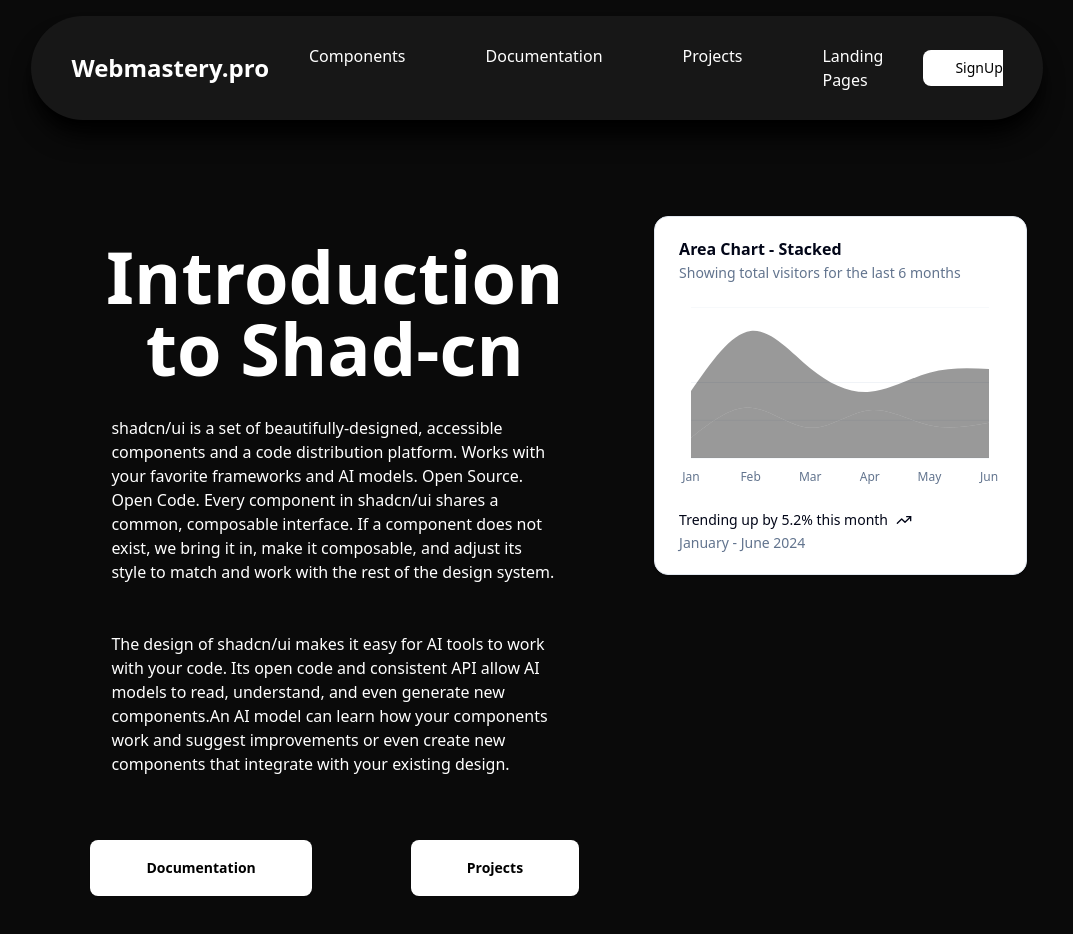
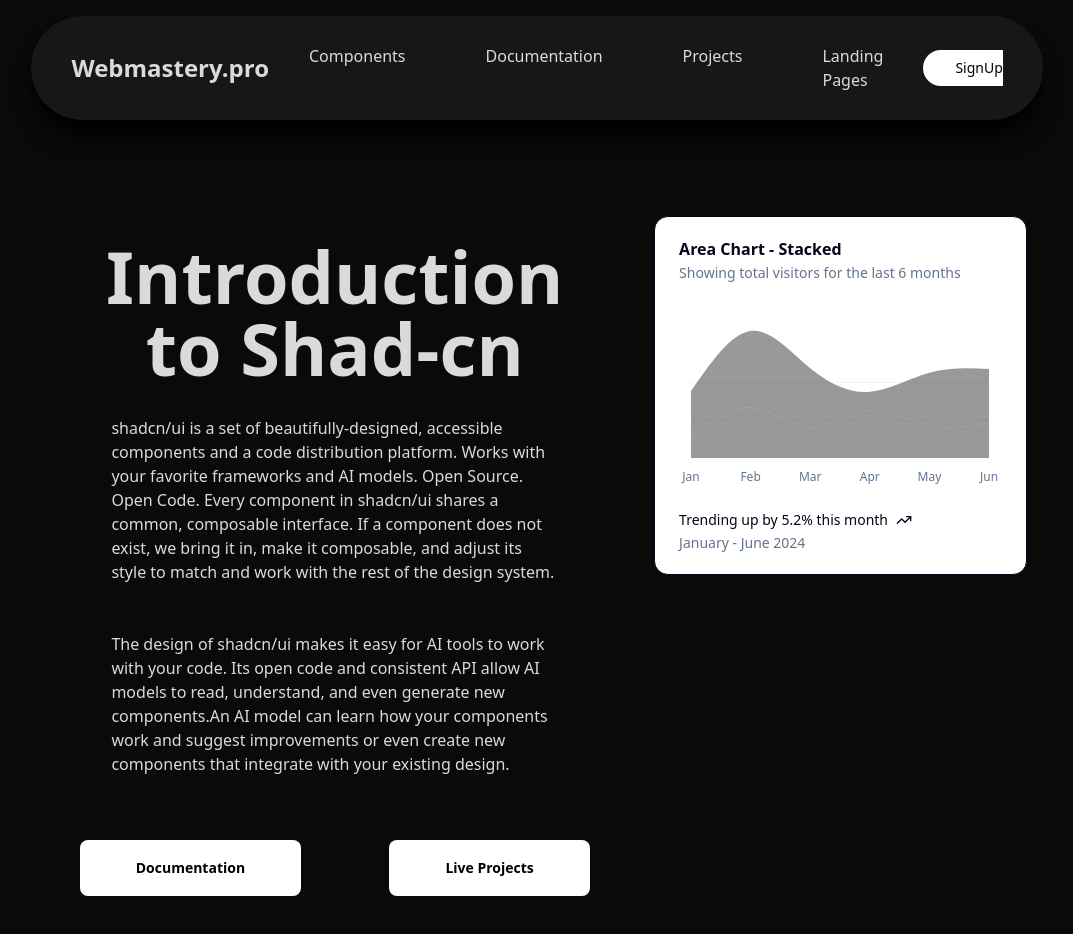
Before and after one commit to Hilal-11/shad-cn, a React (Vite) app: page / in a window 1280 px wide. Shown: the top 934 px of the page, without its empty margins (103-1176 px from the left). Built offline with nearby package versions, Linux system fonts and the light colour scheme.

Commit message:
shadcn ui theme frustration

```diff
--- a/package.json
+++ b/package.json
@@ -18,6 +18,7 @@
     "lucide-react": "^0.479.0",
     "react": "^19.0.0",
     "react-dom": "^19.0.0",
+    "react-icons": "^5.5.0",
     "recharts": "^2.15.1",
     "tailwind-merge": "^3.0.2",
     "tailwindcss": "^4.0.12",
--- a/src/App.jsx
+++ b/src/App.jsx
@@ -4,11 +4,11 @@
 function App() {
   return (
     <div className="bg-neutral-950 min-h-svh py-2 lg:py-4 px-2">
-      <div className="flex justify-center py-5 bg-neutral-900 rounded-full px-10 w-full lg:w-[80%] mx-auto shadow-xl shadow-black">
+      <div className="flex justify-center bg-neutral-900 py-3 lg:py-5  rounded-full px-4 lg:px-10 w-full lg:w-[80%] mx-auto shadow-xl shadow-black">
         <Header />
       </div>
 
-      <div className="py-10 my-10 w-full lg:w-[80%] mx-auto ">
+      <div className="py-10 lg:my-10 w-full lg:w-[80%] mx-auto ">
         <Hero />
       </div>
     </div>
--- a/src/components/Header.jsx
+++ b/src/components/Header.jsx
@@ -1,28 +1,37 @@
 import React from 'react'
 import { Button } from "@/components/ui/button"
+import { HiOutlineMenuAlt3 } from "react-icons/hi";
+import { CgMenuRight } from "react-icons/cg";
+import { TbMenu } from "react-icons/tb";
 function Header() {
   return (
     <div className='flex justify-between w-full h-full items-center overflow-hidden'>
-        <div className='rounded-md font-bold text-left text-white text-2xl '>
+        <div className='rounded-md font-bold text-left  text-lg lg:text-2xl '>
             Webmastery.pro
         </div>
-        <div className='flex gap-0'>
-            <div className='text-white bg-transparent hover:bg-white duration-500 rounded-full cursor-pointer hover:text-black font-medium px-10 py-2 hover:shadow-lg hover:shadow-black'>
+        <div className='hidden lg:flex gap-0'>
+            <div className=' bg-transparent hover:bg-white duration-500 rounded-full cursor-pointer hover:text-black font-medium px-10 py-2 hover:shadow-lg hover:shadow-black'>
                 <h1>Components</h1>
             </div>
-            <div className='text-white bg-transparent hover:bg-white duration-500 rounded-full cursor-pointer hover:text-black font-medium px-10 py-2 hover:shadow-lg hover:shadow-black'>
+            <div className=' bg-transparent hover:bg-white duration-500 rounded-full cursor-pointer hover:text-black font-medium px-10 py-2 hover:shadow-lg hover:shadow-black'>
                 <h1>Documentation</h1>
             </div>
-            <div className='text-white bg-transparent hover:bg-white duration-500 rounded-full cursor-pointer hover:text-black font-medium px-10 py-2 hover:shadow-lg hover:shadow-black'>
+            <div className=' bg-transparent hover:bg-white duration-500 rounded-full cursor-pointer hover:text-black font-medium px-10 py-2 hover:shadow-lg hover:shadow-black'>
                 <h1>Projects</h1>
             </div>
-            <div className='text-white bg-transparent hover:bg-white duration-500 rounded-full cursor-pointer hover:text-black font-medium px-10 py-2 hover:shadow-lg hover:shadow-black'>
+            <div className=' bg-transparent hover:bg-white duration-500 rounded-full cursor-pointer hover:text-black font-medium px-10 py-2 hover:shadow-lg hover:shadow-black'>
                 <h1>Landing Pages</h1>
             </div>
         </div>
 
-        <div>
-            <Button className='bg-white text-black px-8'>SignUp</Button>
+        <div className='hidden lg:flex'>
+            <Button className='bg-white text-black lg:px-8  text-sm rounded-full'>SignUp</Button>
+        </div>
+        {/* mobile enu */}
+        <div className='lg:hidden  text-3xl'>
+            {/* <HiOutlineMenuAlt3 /> */}
+            {/* <CgMenuRight /> */}
+            <TbMenu />
         </div>
     </div>
   )
--- a/src/components/Hero/Hero.jsx
+++ b/src/components/Hero/Hero.jsx
@@ -6,13 +6,13 @@
     return (
         <div className="flex lg:flex-nowrap flex-wrap">
             <div className="w-full lg:w-[60%] px-5 lg:px-10 lg:py-10  ">
-                <h1 className="text-4xl lg:text-7xl font-extrabold text-white text-center">Introduction to Shad-cn</h1>
-                <p className="py-8 pb-6 px-2 lg:px-10 text-[16px] text-white">shadcn/ui is a set of beautifully-designed, accessible components and a code distribution platform. Works with your favorite frameworks and AI models. Open Source. Open Code. Every component in shadcn/ui shares a common, composable interface. If a component does not exist, we bring it in, make it composable, and adjust its style to match and work with the rest of the design system.
+                <h1 className="text-5xl lg:text-7xl font-extrabold text-center">Introduction to Shad-cn</h1>
+                <p className="py-8 pb-6 px-2 lg:px-10 text-[16px]">shadcn/ui is a set of beautifully-designed, accessible components and a code distribution platform. Works with your favorite frameworks and AI models. Open Source. Open Code. Every component in shadcn/ui shares a common, composable interface. If a component does not exist, we bring it in, make it composable, and adjust its style to match and work with the rest of the design system.
                 </p>
-                <p className="py-6 pb-6 px-2 lg:px-10 text-[16px] text-white">The design of shadcn/ui makes it easy for AI tools to work with your code. Its open code and consistent API allow AI models to read, understand, and even generate new components.An AI model can learn how your components work and suggest improvements or even create new components that integrate with your existing design.</p>
+                <p className="py-6 pb-6 px-2 lg:px-10 text-[16px]">The design of shadcn/ui makes it easy for AI tools to work with your code. Its open code and consistent API allow AI models to read, understand, and even generate new components.An AI model can learn how your components work and suggest improvements or even create new components that integrate with your existing design.</p>
                 <div className="flex flex-wrap lg:flex-nowrap gap-6 py-6 lg:py-10 justify-evenly lg:gap-20">
-                    <Button className='w-full lg:w-auto bg-white text-black font-black px-14 py-7'>Documentation</Button>
-                    <Button className='w-full lg:w-auto bg-white text-black font-black px-14 py-7'>Projects</Button>
+                    <Button className='w-full lg:w-auto cursor-pointer hover:bg-gray-200 duration-500 bg-white text-black font-black px-14 py-7'>Documentation</Button>
+                    <Button className='w-full lg:w-auto cursor-pointer hover:bg-gray-200 duration-500 bg-white text-black font-black px-14 py-7'>Live Projects</Button>
                 </div>
             </div> <br />
             <div className="w-[100%] lg:w-[40%] px-4 py-4">
--- a/src/index.css
+++ b/src/index.css
@@ -114,11 +114,29 @@
   --color-sidebar-ring: var(--sidebar-ring);
 }
 
-@layer base {
+/* @layer base {
   * {
     @apply border-border outline-ring/50;
   }
   body {
     @apply bg-background text-foreground;
   }
+} */
+
+
+:root {
+  --bg-color: hsl(240 10% 3.9%);
+  --text-color: color-mix(in srgb, var(--bg-color), white 85%);
 }
+
+[data-theme="light"] {
+  --bg-color: hsl(0, 0%, 100%);
+  --text-color: color-mix(in srgb, var(--bg-color), black 85%);
+}
+
+
+body {
+  background-color: var(--bg-color);
+  color: var(--text-color);
+  transition: background-color 0.3s, color 0.3s;
+}
```
Also changed, not shown: 1 other file (tests, documents, lock files or other folders).
